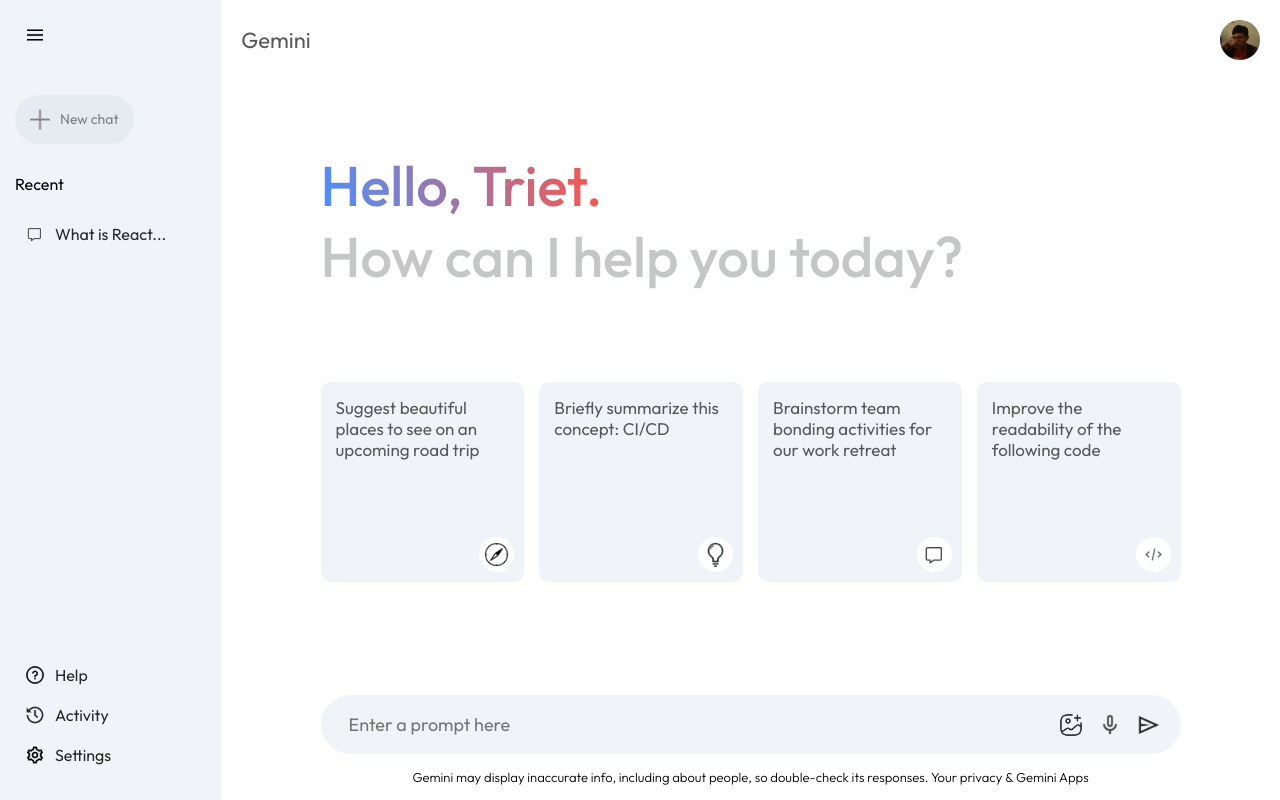
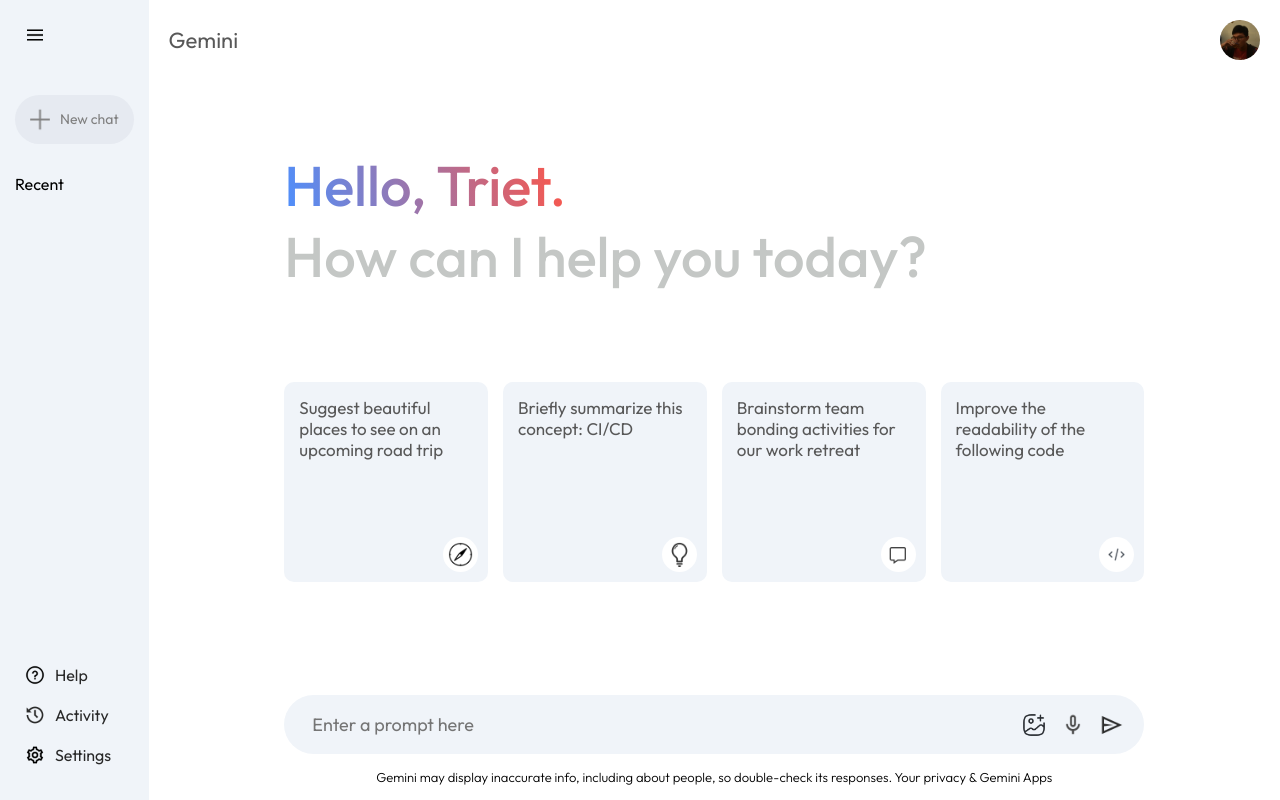
Before and after one commit to zabao-qt/gemini-clone, a React (Vite) app: page / in a window 1280 px wide. Both pictures are taken after a click on the picture 35 px from the left and 35 px from the top of the page. Built offline with nearby package versions, Linux system fonts and the light colour scheme.

Commit message:
update: save chat and new chat

```diff
--- a/src/components/Sidebar/Sidebar.jsx
+++ b/src/components/Sidebar/Sidebar.jsx
@@ -1,26 +1,37 @@
-import React, { useState } from 'react'
+import React, { useContext, useState } from 'react'
 import './Sidebar.css'
 import { assets } from '../../assets/assets'
+import { Context } from '../../context/Context'
 
 const Sidebar = () => {
 
-    const [extended, setExtended] = useState(false)
+  const [extended, setExtended] = useState(false)
+  const {onSent, prevPrompts, setRecentPrompt, newChat} = useContext(Context)
+
+  const loadPrompt = async (prompt) => {
+    setRecentPrompt(prompt)
+    await onSent(prompt)
+  }
 
   return (
     <div className='sidebar'>
       <div className="top">
         <img onClick={() => setExtended(prev => !prev)} className='menu' src={assets.menu_icon} alt="" />
-        <div className="new-chat">
+        <div onClick={()=>newChat()} className="new-chat">
             <img src={assets.plus_icon} alt="" />
             {extended ? <p>New chat</p> : null}
         </div>
         {extended ?
         <div className="recent">
             <p className="recent-title">Recent</p>
-            <div className="recent-entry">
-                <img src={assets.message_icon} alt="" />
-                <p>What is React...</p>
-            </div>
+            {prevPrompts.map((item, index)=>{
+              return (
+                <div onClick={()=>loadPrompt(item)}className="recent-entry">
+                  <img src={assets.message_icon} alt="" />
+                  <p>{item.slice(0, 18)}...</p>
+                </div>
+              )
+            })}
         </div> : null}
       </div>
       <div className="bottom">
--- a/src/context/Context.jsx
+++ b/src/context/Context.jsx
@@ -15,6 +15,11 @@
         setTimeout(function () {
             setResultData(prev=>prev+nextWord);
         }, 20*index)
+    }
+
+    const newChat = () => {
+        setLoading(false)
+        setShowResult(false)
     }
 
     const parseMarkdown = (text) => {
@@ -49,9 +54,17 @@
         setResultData('') // Remove the previous result
         setLoading(true)
         setShowResult(true)
-        setRecentPrompt(input)
-        setPrevPrompts(prev=>[...prev, input])
-        const response = await run(input) // Call the Gemini API here
+
+        let response;
+        if (prompt !== undefined) {
+            response = await run(prompt); // Call the Gemini API
+            setRecentPrompt(prompt)
+        } else {
+            setPrevPrompts(prev=>[...prev, input])
+            setRecentPrompt(input)
+            response = await run(input); // Call the Gemini API
+        }
+
         // let responseArray = response.split("**")
         // let newResponse = '';
         // for (let i = 0; i < responseArray.length; i++) {
@@ -85,7 +98,8 @@
         loading,
         resultData,
         input,
-        setInput
+        setInput,
+        newChat
     }
 
     return (
```
